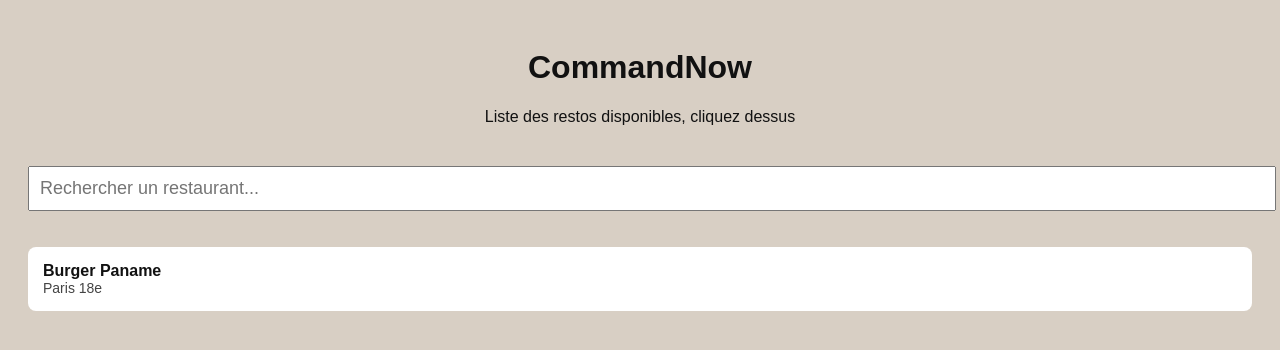
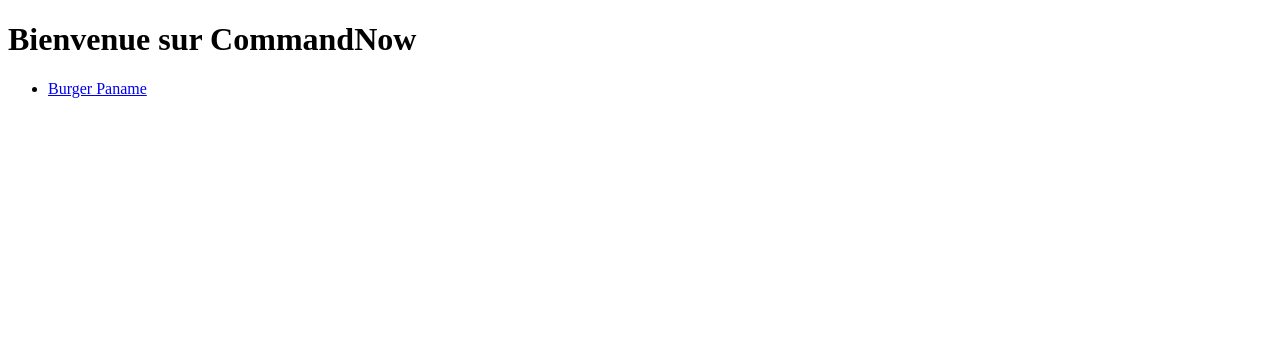
Before and after one commit to CommandNow/B121, a plain HTML site: page index.html in a window 1280 px wide. Drawn offline with Linux system fonts and the light colour scheme.

Commit message:
Add files via upload

```diff
--- a/index.html
+++ b/index.html
@@ -4,34 +4,11 @@
     <meta charset="UTF-8">
     <meta name="viewport" content="width=device-width, initial-scale=1.0">
     <title>CommandNow - Accueil</title>
-    <style>
-        body { background: #d8cfc4; font-family: Arial, sans-serif; color: #111; padding: 20px; }
-        h1 { text-align: center; }
-        input[type="text"] { width: 100%; padding: 10px; margin: 20px 0; font-size: 18px; }
-        ul { list-style: none; padding: 0; }
-        li { margin: 10px 0; background: #fff; padding: 15px; border-radius: 8px; }
-        a { text-decoration: none; color: #111; font-weight: bold; }
-        .info { font-size: 16px; text-align: center; margin-bottom: 20px; }
-        .loc { font-size: 14px; color: #444; }
-    </style>
 </head>
 <body>
-    <h1>CommandNow</h1>
-    <p class="info">Liste des restos disponibles, cliquez dessus</p>
-    <input type="text" id="search" placeholder="Rechercher un restaurant..." onkeyup="filterList()">
-    <ul id="restaurantList">
-        <li><a href="burger-paname.html">Burger Paname</a><div class="loc">Paris 18e</div></li>
+    <h1>Bienvenue sur CommandNow</h1>
+    <ul>
+        <li><a href="burger-paname.html">Burger Paname</a></li>
     </ul>
-    <script>
-        function filterList() {
-            const input = document.getElementById("search");
-            const filter = input.value.toLowerCase();
-            const items = document.querySelectorAll("#restaurantList li");
-            items.forEach(li => {
-                const text = li.textContent.toLowerCase();
-                li.style.display = text.includes(filter) ? "" : "none";
-            });
-        }
-    </script>
 </body>
 </html>
```
Also changed, not shown: burger-paname.html (+23 -14 lines).
